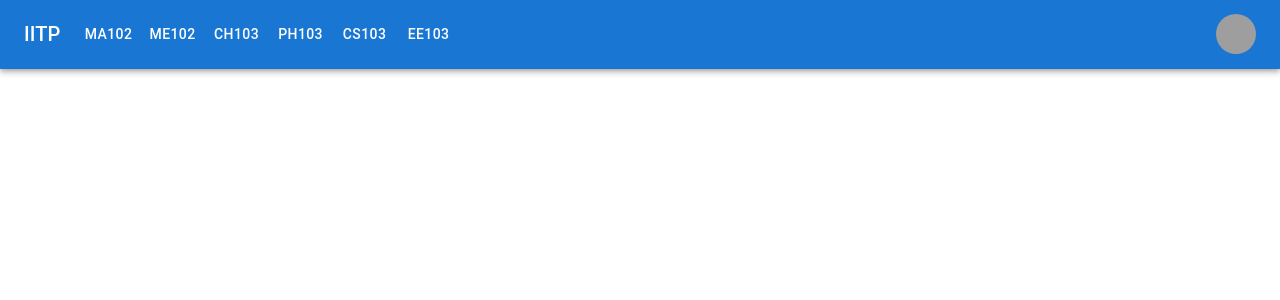
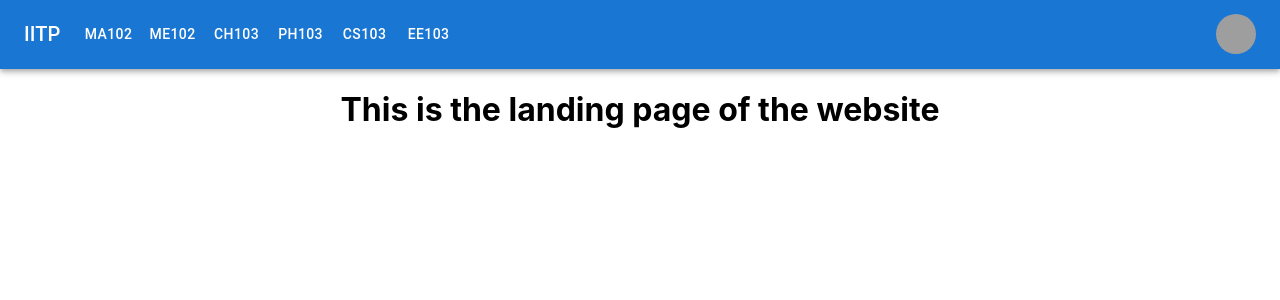
Before and after one commit to Anurag-Deo/IITP-Lecture-content, a React (Create React App) app: page / in a window 1280 px wide. Shown: the top 300 px of the page. Built offline with nearby package versions, Linux system fonts and the light colour scheme; grey boxes are pictures that could not be loaded.

Commit message:
Minor changes for initial commit

```diff
--- a/src/App.js
+++ b/src/App.js
@@ -16,6 +16,9 @@ function App() {
       <Router>
         <ResponsiveAppBar />
         <Switch>
+          <Route exact path="/">
+            <h1 align="center">This is the landing page of the website</h1>
+          </Route>
           <Route exact path="/MA102">
             <h1 align="center">MA102</h1>
             <MA102 />
```
